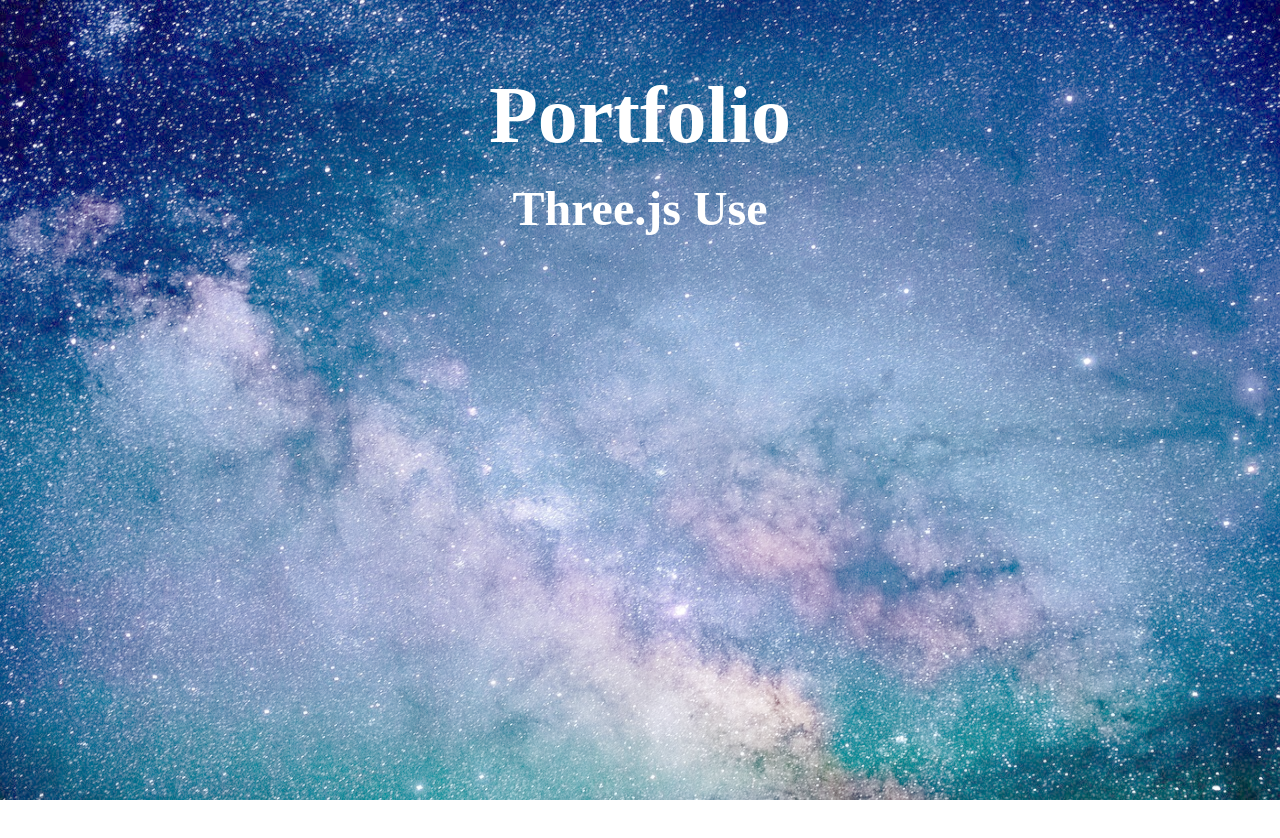
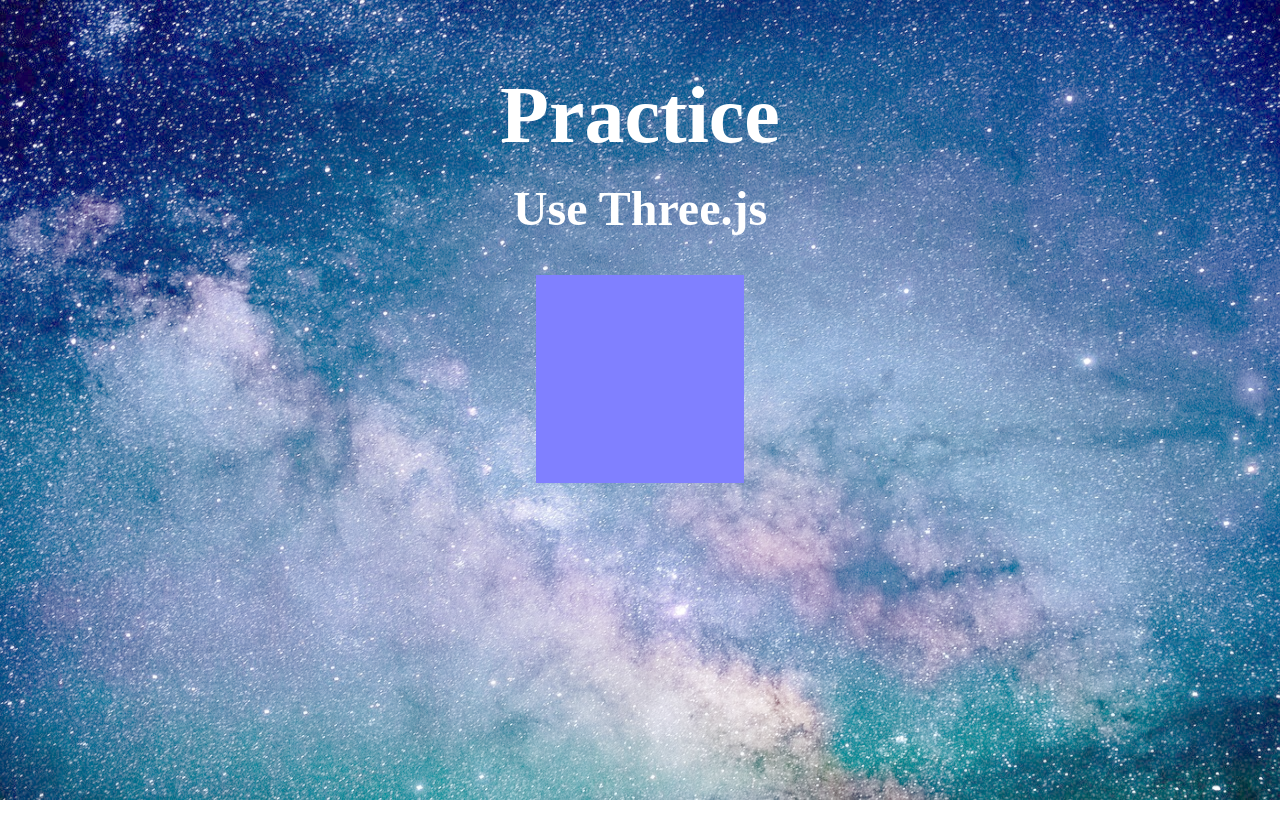
Before and after one commit to k-shibaike/threejs-scroll-animation-demo, a website built with Vite: page index.html in a window 1280 px wide. Shown: the top 838 px of the page. Built offline with nearby package versions, Linux system fonts and the light colour scheme; animation ran at ten frames a second.

Commit message:
box object add

```diff
--- a/index.html
+++ b/index.html
@@ -10,9 +10,9 @@
     <canvas id="webgl"></canvas>
 
     <main>
-      <h1>Portfolio</h1>
+      <h1>Practice</h1>
       <section>
-        <h2>Three.js Use</h2>
+        <h2>Use Three.js</h2>
       </section>
 
       <section>
--- a/main.js
+++ b/main.js
@@ -30,7 +30,7 @@ const camera = new THREE.PerspectiveCamera(
 const boxGeometry = new THREE.BoxGeometry(5, 5, 5, 10);
 const boxMaterial = new THREE.MeshNormalMaterial();
 const box = new THREE.Mesh(boxGeometry, boxMaterial);
-box.position.set(0, 0.5, -1.5);
+box.position.set(0, 0.5, -15);
 scene.add(box);
 
 // Renderer
```
